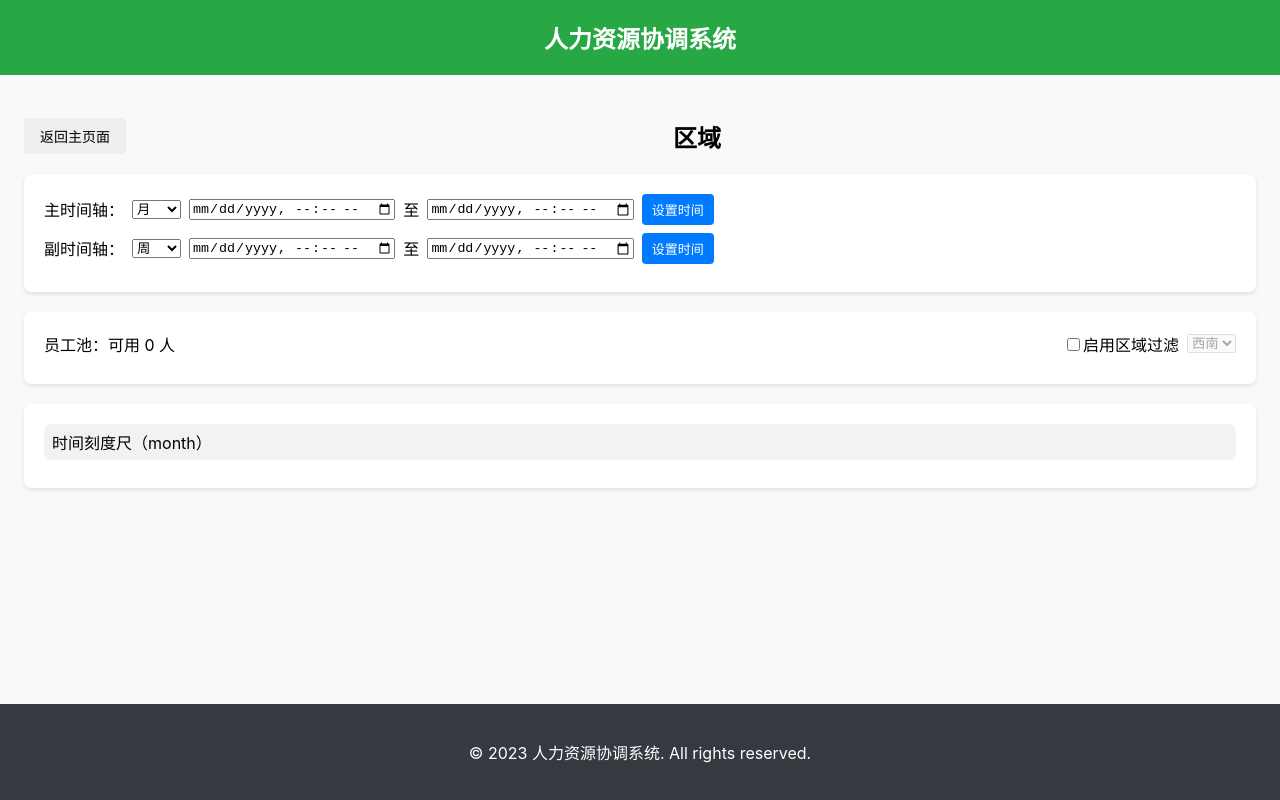
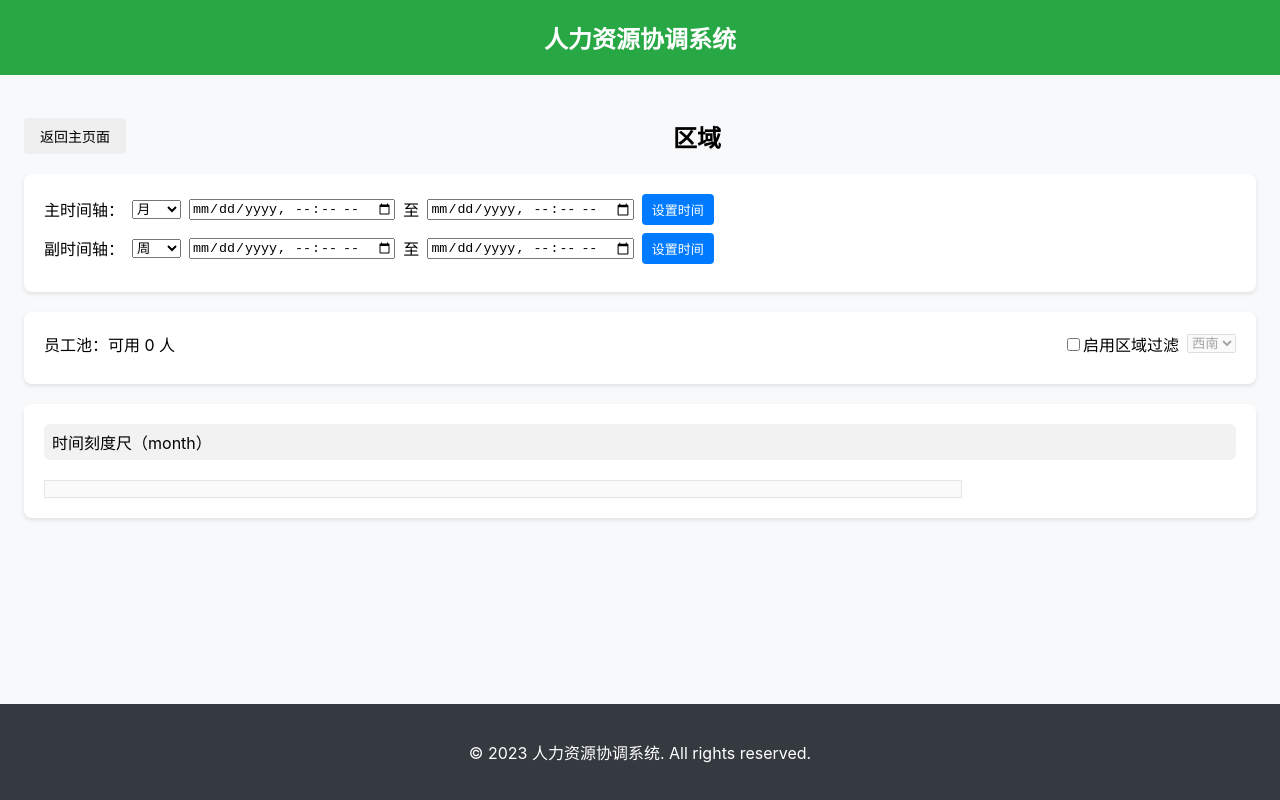
Before and after one commit to hgj313/resource_scheduler_sys, a React (Create React App) app in the folder frontend/: page /region/1 in a window 1280 px wide. Built offline with nearby package versions, Linux system fonts and the light colour scheme; sample sign-in values are in the browser's storage.

Commit message:
Intergration(layout):成功验证后端的布局参数逻辑

```diff
--- /dev/null
+++ b/frontend/src/components/DispatchViewRatio.js
@@ -0,0 +1,46 @@
+import React, { useMemo } from 'react';
+import '../styles/components/dispatch-view.css';
+
+function assignLanesByRatio(items) {
+  const sorted = [...items].sort((a, b) => a.start_point_ratio - b.start_point_ratio);
+  const lanes = [];
+  sorted.forEach((it) => {
+    const start = it.start_point_ratio;
+    const end = start + it.ratio;
+    let placed = false;
+    for (const lane of lanes) {
+      const last = lane[lane.length - 1];
+      const lastEnd = last.start_point_ratio + last.ratio;
+      if (start >= lastEnd) {
+        lane.push(it);
+        placed = true;
+        break;
+      }
+    }
+    if (!placed) lanes.push([it]);
+  });
+  return lanes;
+}
+
+const DispatchViewRatio = ({ entries = [], width = 800 }) => {
+  const lanes = useMemo(() => assignLanesByRatio(entries), [entries]);
+  return (
+    <div className="dispatch-view" style={{ width }}>
+      {lanes.map((lane, idx) => (
+        <div className="dispatch-view__lane" key={idx}>
+          {lane.map((e) => {
+            const left = Math.max(0, Math.min(1, e.start_point_ratio)) * width;
+            const w = Math.max(0, Math.min(1, e.ratio)) * width;
+            return (
+              <div className="dispatch-view__item" key={e.id} style={{ left, width: w }} title={e.name}>
+                <span>{e.name}</span>
+              </div>
+            );
+          })}
+        </div>
+      ))}
+    </div>
+  );
+};
+
+export default DispatchViewRatio;
--- /dev/null
+++ b/frontend/src/components/RegionLayoutView.js
@@ -0,0 +1,51 @@
+import React, { useMemo } from 'react';
+import '../styles/components/region-layout-view.css';
+
+function assignLanesByRatio(items) {
+  const sorted = [...items].sort((a, b) => a.start_point_ratio - b.start_point_ratio);
+  const lanes = [];
+  sorted.forEach((it) => {
+    const start = it.start_point_ratio;
+    const end = start + it.project_ratio;
+    let placed = false;
+    for (const lane of lanes) {
+      const last = lane[lane.length - 1];
+      const lastEnd = last.start_point_ratio + last.project_ratio;
+      if (start >= lastEnd) {
+        lane.push(it);
+        placed = true;
+        break;
+      }
+    }
+    if (!placed) lanes.push([it]);
+  });
+  return lanes;
+}
+
+const RegionLayoutView = ({ entries = [], width = 800, laneHeight = 28 }) => {
+  const lanes = useMemo(() => assignLanesByRatio(entries), [entries]);
+  return (
+    <div className="region-layout-view" style={{ width }}>
+      {lanes.map((lane, idx) => (
+        <div className="region-layout-view__lane" key={idx} style={{ height: laneHeight }}>
+          {lane.map((e) => {
+            const left = Math.max(0, Math.min(1, e.start_point_ratio)) * width;
+            const w = Math.max(0, Math.min(1, e.project_ratio)) * width;
+            return (
+              <div
+                key={e.project_id}
+                className="region-layout-view__item"
+                style={{ left, width: w }}
+                title={`${e.project_name}`}
+              >
+                <span>{e.project_name}</span>
+              </div>
+            );
+          })}
+        </div>
+      ))}
+    </div>
+  );
+};
+
+export default RegionLayoutView;
--- a/frontend/src/pages/ProjectView.js
+++ b/frontend/src/pages/ProjectView.js
@@ -1,20 +1,14 @@
-import React, { useMemo, useState, useEffect } from 'react';
+import React, { useState, useEffect } from 'react';
 import { useParams, useNavigate } from 'react-router-dom';
 import Timeline from '../components/Timeline';
 import filterService from '../services/filterService';
 import EmployeePool from '../components/EmployeePool';
 import projectService from '../services/projectService';
-import DispatchView from '../components/DispatchView';
+import DispatchViewRatio from '../components/DispatchViewRatio';
+import layoutService from '../services/layoutService';
 import Modal from '../components/Modal';
 import '../styles/project.css';
 
-const MOCK_ASSIGNMENTS = [
-  { id: 1, name: '张三', start: '2025-11-01', end: '2025-11-05' },
-  { id: 2, name: '李四', start: '2025-11-02', end: '2025-11-07' },
-  { id: 3, name: '王五', start: '2025-11-03', end: '2025-11-08' },
-  { id: 4, name: '小李', start: '2025-11-09', end: '2025-11-12' },
-  { id: 5, name: '小王', start: '2025-11-14', end: '2025-11-17' },
-];
 
 const ProjectView = () => {
   const { projectId } = useParams();
@@ -23,7 +17,7 @@ const ProjectView = () => {
   const [showModal, setShowModal] = useState(false);
   const [selectedIds, setSelectedIds] = useState([]);
   const [employees, setEmployees] = useState([]);
-  const [assignments, setAssignments] = useState(MOCK_ASSIGNMENTS);
+  const [assignmentsRatio, setAssignmentsRatio] = useState([]);
   const [timeModalOpen, setTimeModalOpen] = useState(false);
   const [assignStart, setAssignStart] = useState('');
   const [assignEnd, setAssignEnd] = useState('');
@@ -51,6 +45,20 @@ const ProjectView = () => {
       }
     };
     fetchProjectName();
+  }, [projectId]);
+
+  // 初次进入页面或派遣后，拉取后端员工布局参数
+  useEffect(() => {
+    const fetchLayout = async () => {
+      try {
+        const resp = await layoutService.getProjectLayout(Number(projectId));
+        const entries = (resp.data || []).map((x) => ({ id: x.id, name: x.name, start_point_ratio: x.start_point_ratio, ratio: x.ratio }));
+        setAssignmentsRatio(entries);
+      } catch (err) {
+        // ignore
+      }
+    };
+    fetchLayout();
   }, [projectId]);
 
   const toggleSelect = (id) => {
@@ -95,7 +103,7 @@ const ProjectView = () => {
       </div>
 
       <div className="card">
-        <DispatchView assignments={assignments} />
+        <DispatchViewRatio entries={assignmentsRatio} width={900} />
       </div>
 
       {showModal && (
@@ -132,9 +140,10 @@ const ProjectView = () => {
                   const e = new Date(assignEnd).toISOString();
                   for (const empId of selectedIds) {
                     await projectService.assignEmployee(Number(projectId), empId, s, e);
-                    const name = employees.find((x) => x.id === empId)?.name || String(empId);
-                    setAssignments((prev) => ([...prev, { id: Date.now() + Math.random(), name, start: s.slice(0, 10), end: e.slice(0, 10) }]));
                   }
+                  const layoutResp = await layoutService.getProjectLayout(Number(projectId));
+                  const entries = (layoutResp.data || []).map((x) => ({ id: x.id, name: x.name, start_point_ratio: x.start_point_ratio, ratio: x.ratio }));
+                  setAssignmentsRatio(entries);
                   setTimeModalOpen(false);
                   setShowModal(false);
                   setSelectedIds([]);
--- a/frontend/src/pages/RegionView.js
+++ b/frontend/src/pages/RegionView.js
@@ -2,6 +2,8 @@ import React, { useEffect, useMemo, useState, useRef } from 'react';
 import { useParams, useNavigate } from 'react-router-dom';
 import Timeline from '../components/Timeline';
 import filterService from '../services/filterService';
+import layoutService from '../services/layoutService';
+import RegionLayoutView from '../components/RegionLayoutView';
 import EmployeePool from '../components/EmployeePool';
 import ProjectPool from '../components/ProjectPool';
 import '../styles/region.css';
@@ -29,6 +31,7 @@ const RegionView = () => {
   const [filterRegion, setFilterRegion] = useState(regionId);
   const [projects, setProjects] = useState([]);
   const [employees, setEmployees] = useState([]);
+  const [regionLayoutEntries, setRegionLayoutEntries] = useState([]);
   const [secondaryReady, setSecondaryReady] = useState(false);
   const [assignModalOpen, setAssignModalOpen] = useState(false);
   const [assignTarget, setAssignTarget] = useState({ projectId: null, employee: null });
@@ -86,6 +89,19 @@ const RegionView = () => {
               const resp = await filterService.filterProjects();
               const list = (resp.data || []).map((p) => ({ id: p.id, name: p.name, start: p.start_time ? toDateStr(p.start_time) : '-', end: p.end_time ? toDateStr(p.end_time) : '-' }));
               setProjects(list);
+              const payload = {
+                project_id_list: list.map((p) => p.id),
+                main_start_time: new Date(start).toISOString(),
+                main_end_time: new Date(end).toISOString(),
+              };
+              const regionResp = await layoutService.postRegionLayout(enableRegionFilter ? filterRegion : undefined, payload);
+              const entries = (regionResp.data || []).map((x) => ({
+                project_id: x.project_id,
+                project_name: x.project_name,
+                start_point_ratio: x.start_point_ratio,
+                project_ratio: x.project_ratio ?? x.layout_ratio,
+              }));
+              setRegionLayoutEntries(entries);
             } catch (err) {
               console.error('设置主时间轴或拉取项目失败', err);
             }
@@ -158,6 +174,9 @@ const RegionView = () => {
             setAssignModalOpen(true);
           }}
         />
+        <div style={{ marginTop: 12 }}>
+          <RegionLayoutView entries={regionLayoutEntries} width={900} />
+        </div>
       </div>
 
       {assignModalOpen && (
--- /dev/null
+++ b/frontend/src/services/layoutService.js
@@ -0,0 +1,8 @@
+import api from './api';
+
+const layoutService = {
+  getProjectLayout: (projectId) => api.get(`/layout/${projectId}`),
+  postRegionLayout: (region, payload) => api.post(`/layout/${region || ''}`, payload),
+};
+
+export default layoutService;
--- /dev/null
+++ b/frontend/src/styles/components/region-layout-view.css
@@ -0,0 +1,3 @@
+.region-layout-view { position: relative; border: 1px solid #e5e5e5; background: #fafafa; padding: 8px; }
+.region-layout-view__lane { position: relative; margin-bottom: 6px; }
+.region-layout-view__item { position: absolute; height: 24px; background: #4c9aff; color: #fff; border-radius: 4px; display: flex; align-items: center; padding: 0 8px; box-sizing: border-box; }
```
Also changed, not shown: 2 other files (tests, documents, lock files or other folders).
